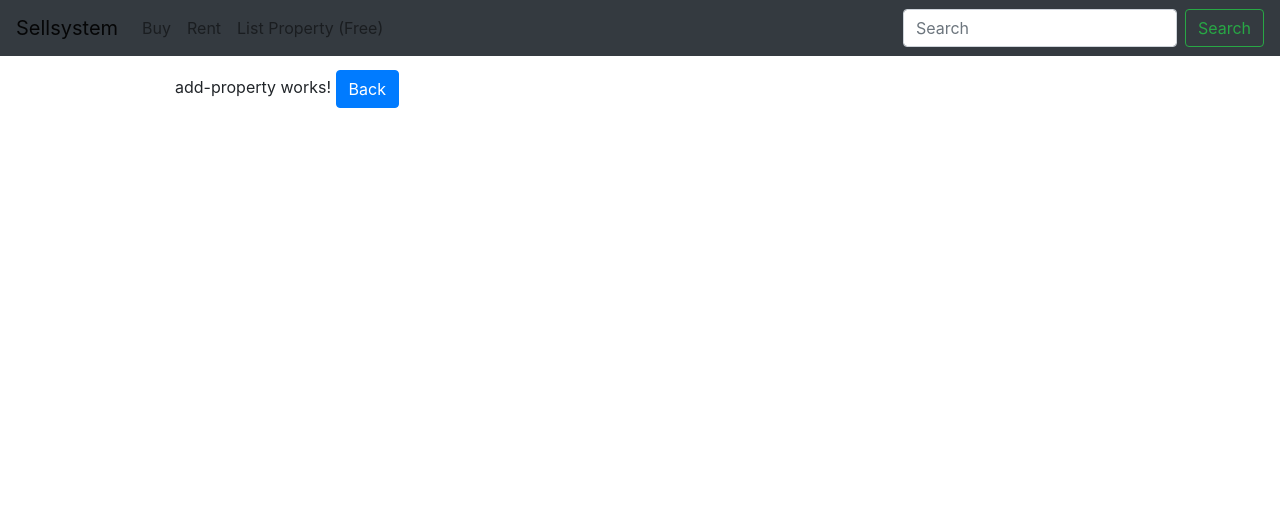
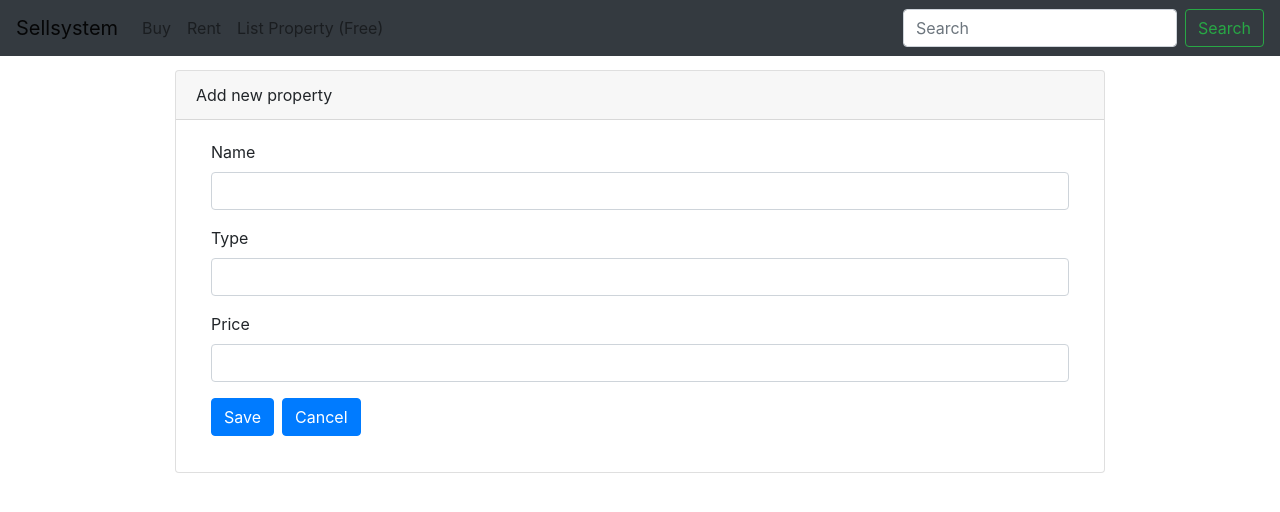
Before and after one commit to krisszcode/HouseSeller, an Angular app in the folder Frontend/: page /add-property in a window 1280 px wide. Shown: the top 512 px of the page. Built offline with nearby package versions, Linux system fonts and the light colour scheme.

Commit message:
started the add property page

```diff
--- a/Frontend/src/app/app.module.ts
+++ b/Frontend/src/app/app.module.ts
@@ -2,6 +2,7 @@ import { BrowserModule } from '@angular/platform-browser';
 import { NgModule } from '@angular/core';
 import {HttpClientModule} from '@angular/common/http'
 import {Routes, RouterModule} from '@angular/router';
+import {FormsModule} from '@angular/forms';
 
 import { AppComponent } from './app.component';
 import { PropertyCardComponent } from './property/property-card/property-card.component';
@@ -30,6 +31,7 @@ const appRoutes: Routes = [
   imports: [
     BrowserModule,
     HttpClientModule,
+    FormsModule,
     RouterModule.forRoot(appRoutes)
   ],
   providers: [
--- a/Frontend/src/app/property/add-property/add-property.component.html
+++ b/Frontend/src/app/property/add-property/add-property.component.html
@@ -1,4 +1,28 @@
-<p>
-  add-property works!
-  <button (click)="onBack()" class="btn btn-primary">Back</button>
-</p>
+<div class="card">
+  <div class="card-header">
+    Add new property
+  </div>
+  <div class="card-body">
+    <form (ngSubmit)='onSubmit()'>
+      <div class="form-group col-12">
+        <label for="name">Name</label>
+        <input type="text" class="form-control">
+      </div>
+
+      <div class="form-group col-12">
+        <label for="name">Type</label>
+        <input type="text" class="form-control">
+      </div>
+
+      <div class="form-group col-12">
+        <label for="name">Price</label>
+        <input type="text" class="form-control">
+      </div>
+
+      <div class="form-group col-12">
+        <button type="submit" class="btn btn-primary mr-2">Save</button>
+        <button type="reset" class="btn btn-primary">Cancel</button>
+      </div>
+    </form>
+  </div>
+</div>
--- a/Frontend/src/app/property/add-property/add-property.component.ts
+++ b/Frontend/src/app/property/add-property/add-property.component.ts
@@ -17,4 +17,8 @@ export class AddPropertyComponent implements OnInit {
     this.router.navigate(['/'])
   }
 
+  onSubmit(){
+    console.log('Congrats, from Submitted');
+  }
+
 }
--- a/Frontend/src/app/property/property-list/property-list.component.ts
+++ b/Frontend/src/app/property/property-list/property-list.component.ts
@@ -17,6 +17,7 @@ export class PropertyListComponent implements OnInit {
   ngOnInit(): void {
     if(this.route.snapshot.url.toString()){
       this.SellRent = 2;
+      console.log(this.route.snapshot.url.toString());
     }
 
     this.housingService.getAllProperties(this.SellRent).subscribe(
```
